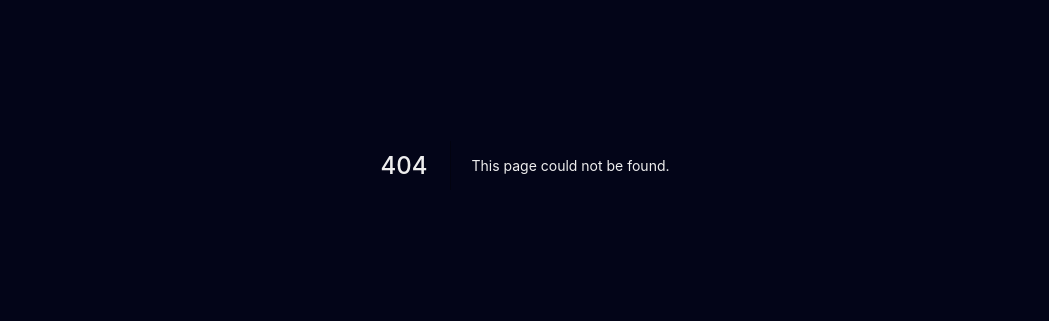
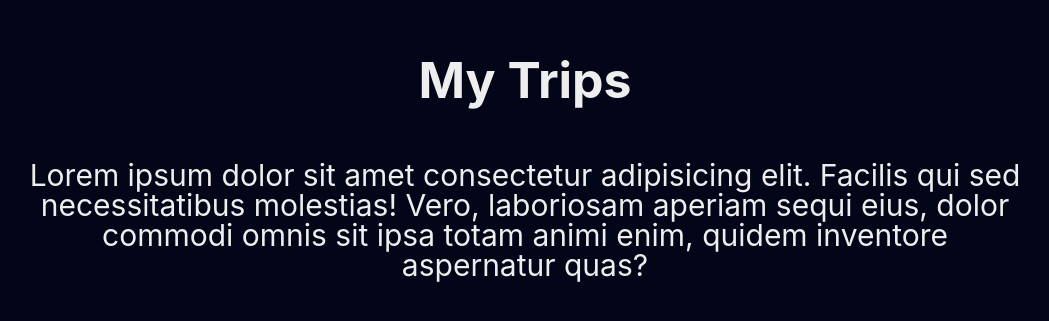
Before and after one commit to luiys/My-Trips, a Next.js app: page /about in a window 1280 px wide. Before the commit this address had no page. Shown: the part 235-556 px from the top of the page, without its empty margins (115-1164 px from the left). Built offline with nearby package versions, Linux system fonts and the light colour scheme.

Commit message:
Pagina de About criada

```diff
--- /dev/null
+++ b/src/pages/about.tsx
@@ -0,0 +1,5 @@
+import AboutTemplate from 'templates/about'
+
+const About = () => <AboutTemplate />
+
+export default About
--- /dev/null
+++ b/src/templates/about/index.tsx
@@ -0,0 +1,25 @@
+import LinkWrapper from 'components/LinkWrapper'
+import { CloseOutline } from '@styled-icons/evaicons-outline/CloseOutline'
+
+import * as S from './styles'
+
+const AboutTemplate = () => (
+  <S.Content>
+    <LinkWrapper href="/">
+      <CloseOutline size={32} />
+    </LinkWrapper>
+
+    <S.Heading>My Trips</S.Heading>
+
+    <S.Body>
+      <p>
+        Lorem ipsum dolor sit amet consectetur adipisicing elit. Facilis qui sed
+        necessitatibus molestias! Vero, laboriosam aperiam sequi eius, dolor
+        commodi omnis sit ipsa totam animi enim, quidem inventore aspernatur
+        quas?
+      </p>
+    </S.Body>
+  </S.Content>
+)
+
+export default AboutTemplate
--- /dev/null
+++ b/src/templates/about/styles.ts
@@ -0,0 +1,26 @@
+import styled from 'styled-components'
+
+export const Content = styled.section`
+  text-align: center;
+  display: flex;
+  align-items: center;
+  justify-content: center;
+  flex-direction: column;
+  height: 100vh;
+  max-width: var(--container);
+  margin: auto;
+`
+
+export const Heading = styled.h1`
+  font-size: var(--large);
+  margin-bottom: var(--large);
+`
+
+export const Body = styled.div`
+  /* serve para estilos do body */
+  /* p, a, ul, li, blockquote */
+  p {
+    font-size: var(--medium);
+    line-height: var(--medium);
+  }
+`
```
Also changed, not shown: src/pages/index.tsx (+11 -1 lines).
